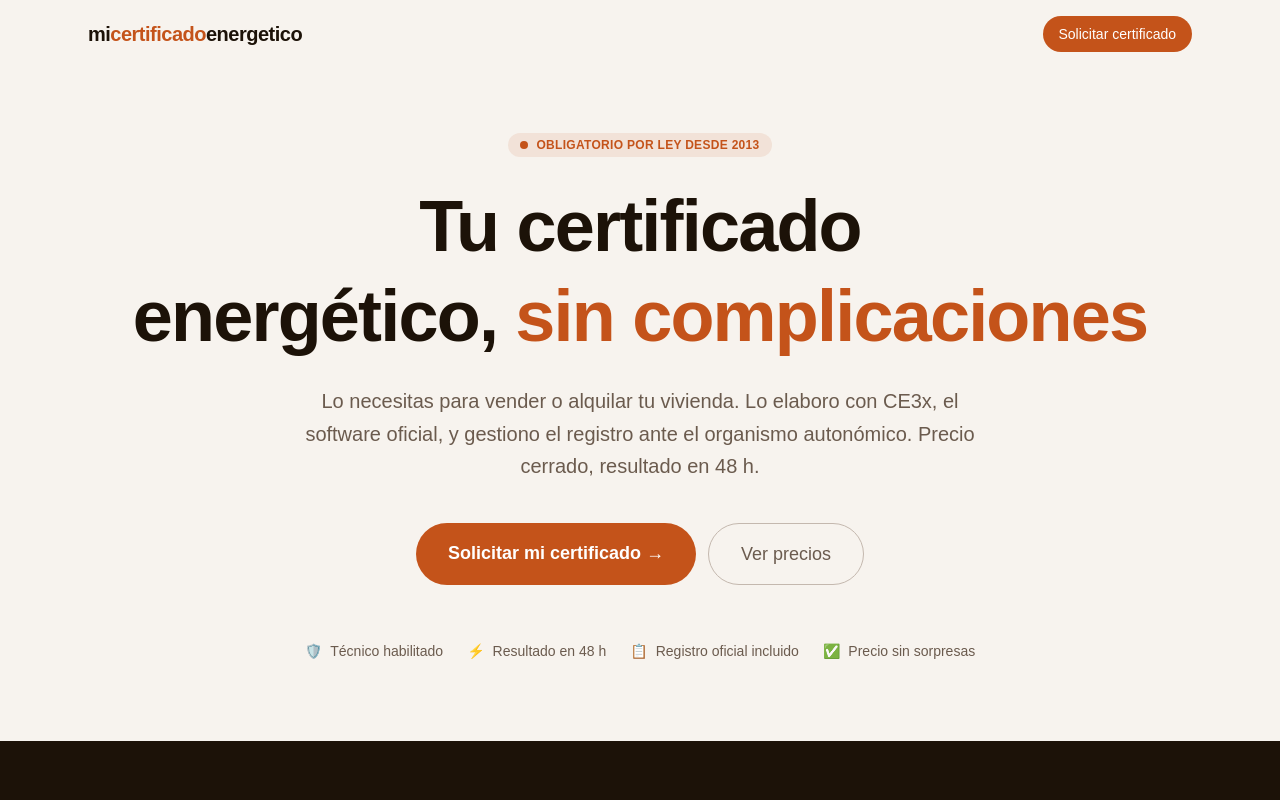
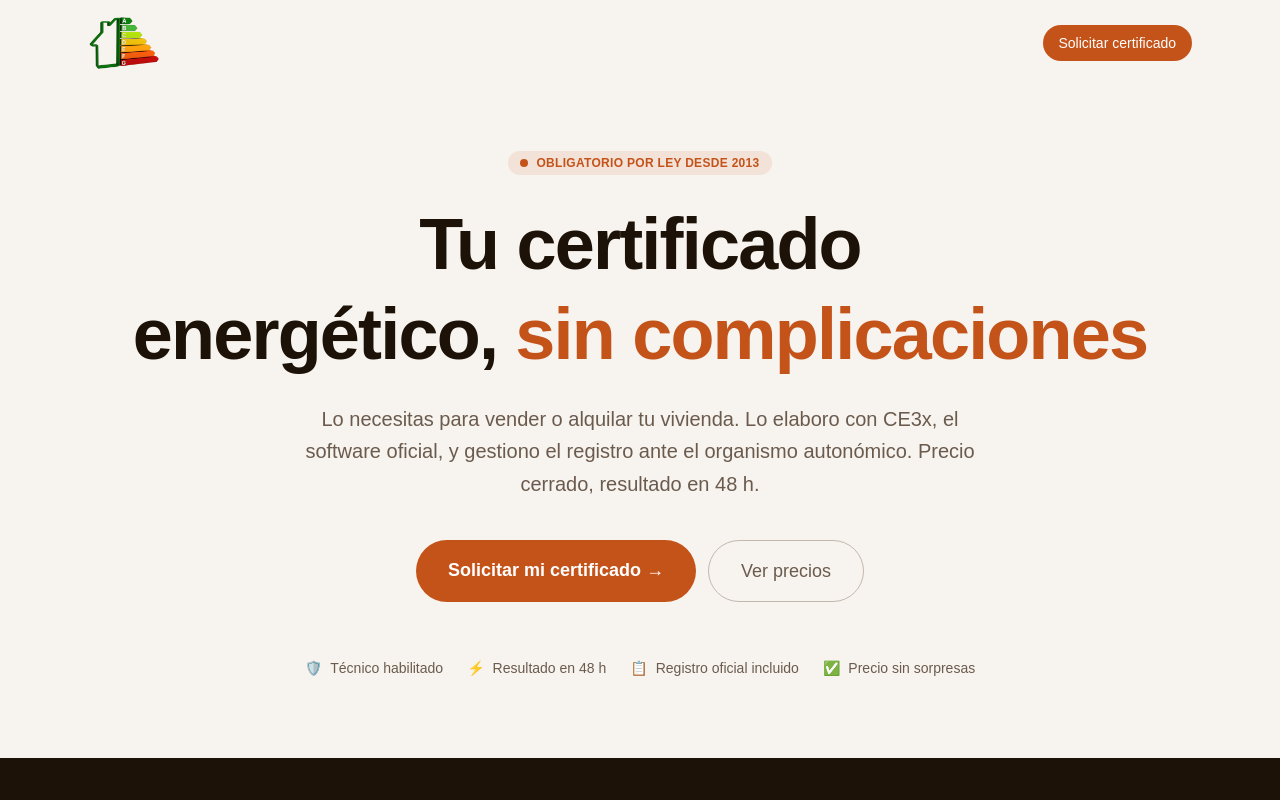
Before and after one commit to jesuspolonio14-prog/micertificadoenergetico, a Next.js app: page / in a window 1280 px wide. Shown: the top 800 px of the page. Built offline with nearby package versions, Linux system fonts and the light colour scheme.

Commit message:
add logo MCE en nav y footer

```diff
--- a/app/page.tsx
+++ b/app/page.tsx
@@ -1,4 +1,5 @@
 import type { Metadata } from 'next'
+import Image from 'next/image'
 import FormSolicitud from './FormSolicitud'
 
 export const metadata: Metadata = {
@@ -81,8 +82,14 @@ export default function Home() {
 
       {/* NAV */}
       <nav className="flex justify-between items-center px-6 py-4 max-w-6xl mx-auto">
-        <a href="/" className="text-xl font-bold tracking-tight">
-          mi<span className="text-[#C4531A]">certificado</span>energetico
+        <a href="/">
+          <Image
+            src="/logo-mce.png"
+            alt="Mi Certificado Energético"
+            width={72}
+            height={72}
+            priority
+          />
         </a>
         <a
           href="#solicitar"
@@ -343,9 +350,14 @@ export default function Home() {
       {/* FOOTER */}
       <footer className="border-t border-[#E8DFD8] py-10 px-6">
         <div className="max-w-6xl mx-auto flex flex-col md:flex-row justify-between items-center gap-4">
-          <span className="text-xl font-bold">
-            mi<span className="text-[#C4531A]">certificado</span>energetico
-          </span>
+          <a href="/">
+            <Image
+              src="/logo-mce.png"
+              alt="Mi Certificado Energético"
+              width={52}
+              height={52}
+            />
+          </a>
           <p className="text-sm text-[#6B5B4E]">© 2026 · Jesús Polonio · Segovia</p>
           <div className="flex gap-6 text-sm text-[#6B5B4E]">
             <a href="#" className="hover:text-[#1C1208] transition-colors">Privacidad</a>
```
Also changed, not shown: public/logo-mce.png (added).
